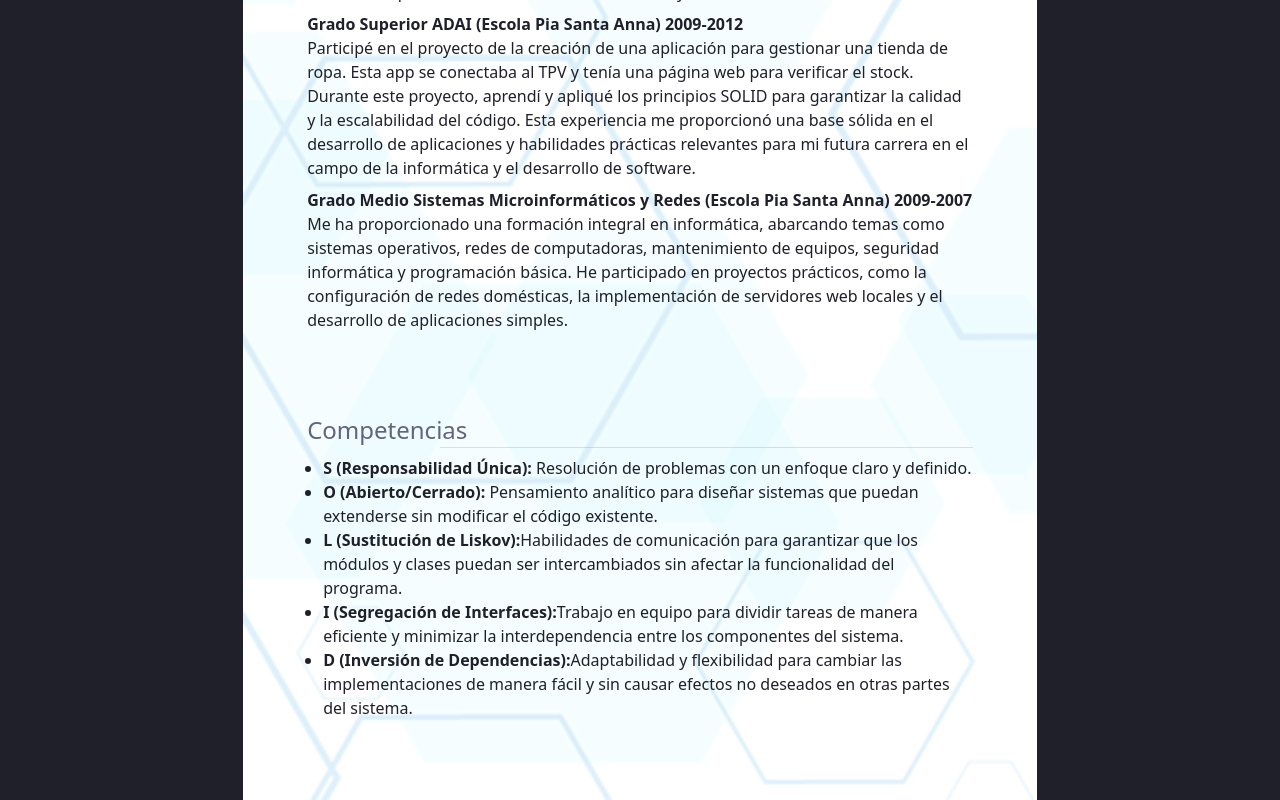
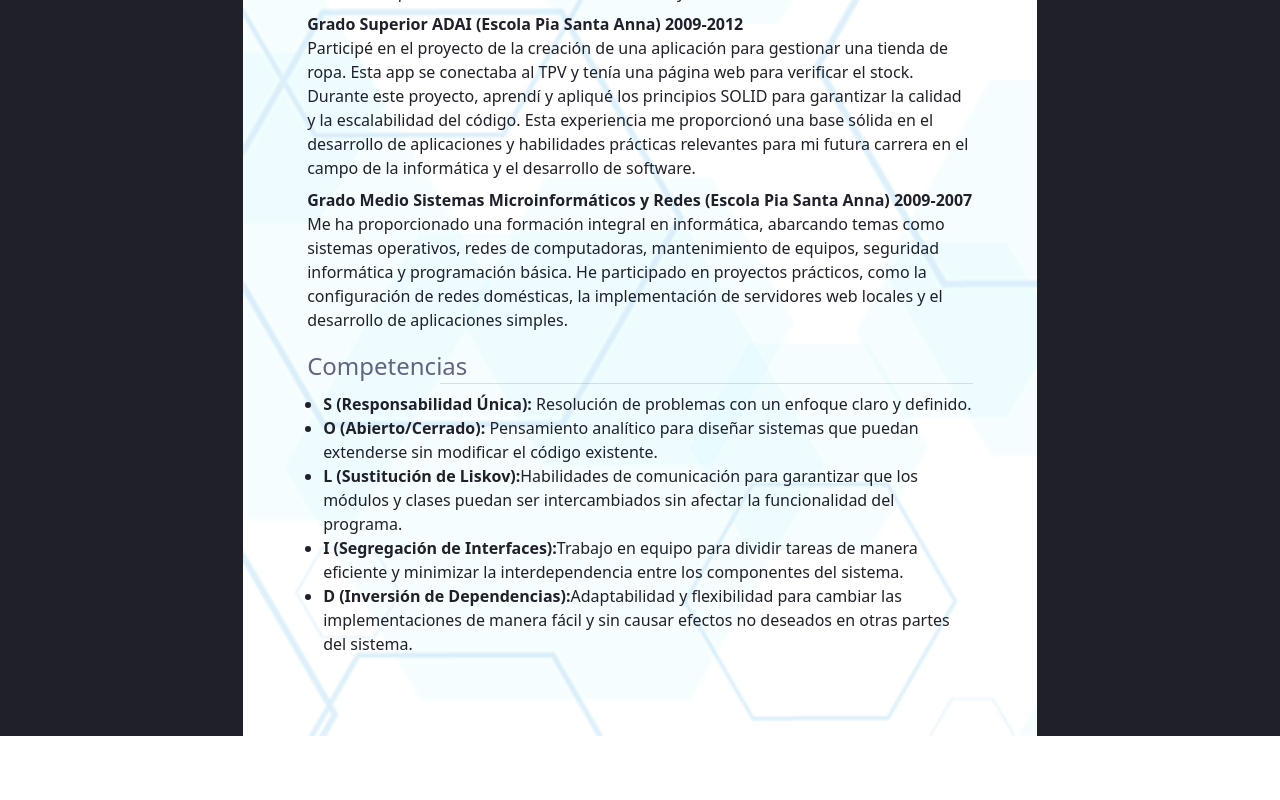
Before and after one commit to Soro23/soro23.github.io, a Next.js app: page /cv in a window 1280 px wide. Shown: the part 1878-2678 px from the top of the page. After the commit the page ends 2614 px from the top, so only its background shows below. Built offline with nearby package versions, Linux system fonts and the light colour scheme.

Commit message:
Update index.tsx

```diff
--- a/src/pages/cv/index.tsx
+++ b/src/pages/cv/index.tsx
@@ -203,8 +203,8 @@ const CVPage = () => {
                     <Text>Me ha proporcionado una formación integral en informática, abarcando temas como sistemas operativos, redes de computadoras, mantenimiento de equipos, seguridad informática y programación básica. He participado en proyectos prácticos, como la configuración de redes domésticas, la implementación de servidores web locales y el desarrollo de aplicaciones simples.</Text>
                 </Box>
             </Box>
-            <Text sx={{ pageBreakAfter: 'always' }}>&nbsp;</Text>
-            <Text sx={{ pageBreakBefore: 'always' }}>&nbsp;</Text>
+{/*             <Text sx={{ pageBreakAfter: 'always' }}>&nbsp;</Text>
+            <Text sx={{ pageBreakBefore: 'always' }}>&nbsp;</Text> */}
             {/* Sexta sección: Competencias */}
             <Box my={4} className='section'>
                 <Text mb={2} fontSize={24} color={'gray.500'} pos={'relative'}
```
